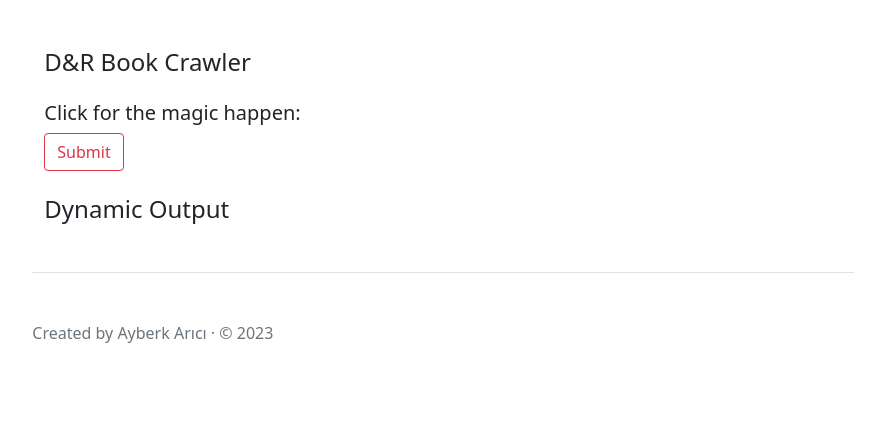
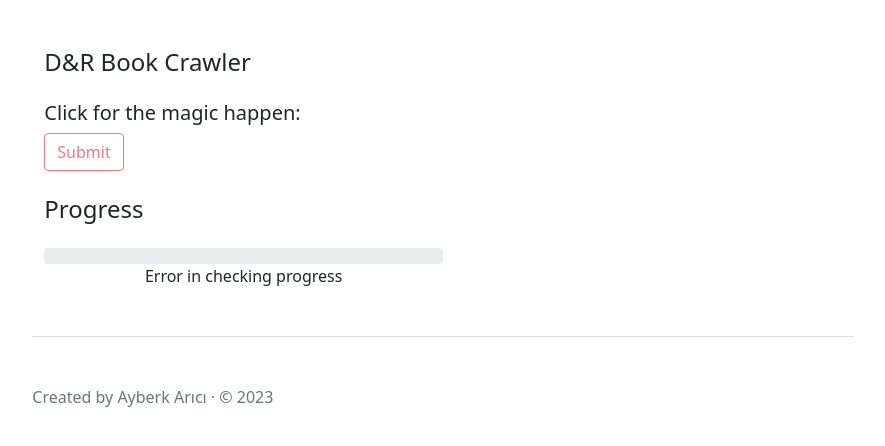
Before and after one commit to ayberkarici/drpanther, a Django app: page /crawl/books/ in a window 1280 px wide. Shown: the part 107-553 px from the top of the page, without its empty margins (197-1082 px from the left). Run offline with Django 4.2, Linux system fonts and the light colour scheme.

Commit message:
progress bar added

```diff
--- a/process/templates/process/detailcrawler.html
+++ b/process/templates/process/detailcrawler.html
@@ -5,15 +5,18 @@
     <form id="main_form">
       {% csrf_token %}
       <h5>Click for the magic happen:</h5>
-      <button id="submit_btn" class="btn btn-outline-danger" type="submit">Submit</button>
+      <button id="submit_btn" class="btn btn-outline-danger" disabled="disabled" type="submit" >Submit</button>
     </form>
 
   </div>
 
   <div class="outputs-section">
     <div class="output">
-      <h4>Dynamic Output</h4>
-      <p id="progress"></p>
+      <h4 class="mb-4">Progress</h4>
+      <div class="progress">
+        <div id="progress_bar" class="progress-bar progress-bar-striped progress-bar-animated" role="progressbar" aria-valuemin="0" aria-valuemax="100" ></div>
+      </div>
+      <p class="text-center" id="progress"></p>
 
     </div>
   </div>
@@ -35,9 +38,9 @@
         success: function(response){
           const progress = response.progress;
           // Update progress on the page, e.g., progress bar or text
-          $('#progress').text(`Progress: ${progress.toFixed(4)}%`);
+          $('#progress').text(`${progress.toFixed(4)}%`);
           $('#title').text(`DRCrawler ${progress.toFixed(4)}%`);
-
+          $('#progress_bar').css('width', `${progress.toFixed(4)}%`);
 
           if (progress < 100) {
             setTimeout(updateProgress, 2000); // Poll every 2 seconds
@@ -51,7 +54,7 @@
         }
       });
     }
-
+    {% comment %}
     $("#main_form").submit(function(e){
       e.preventDefault();
       $('#progress').text('Scraping started!');
@@ -70,10 +73,10 @@
           $('.output p').text('Error occurred while scraping');
         }
       });
-
+    });
+     {% endcomment %}
       // Start updating progress
       setTimeout(updateProgress, 2000);
-    });
   });
 </script>
 
--- a/task.py
+++ b/task.py
@@ -157,4 +157,4 @@ def scrape_data():
 if __name__ == '__main__':
     while True:
         scrape_data()
-        time.sleep(60)  # Wait for 60 seconds before next run
+        time.sleep(10)  # Wait for 60 seconds before next run
```
